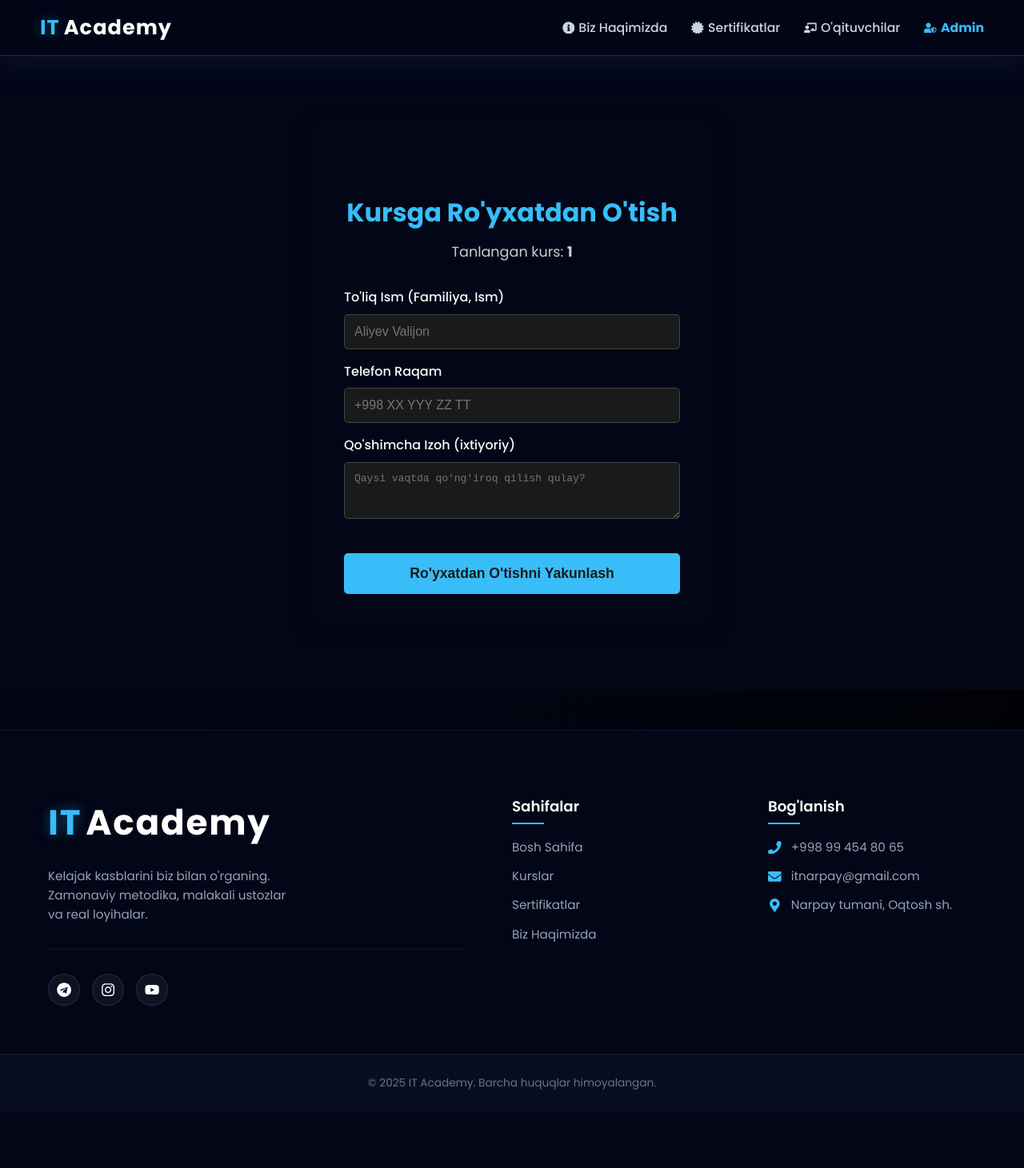
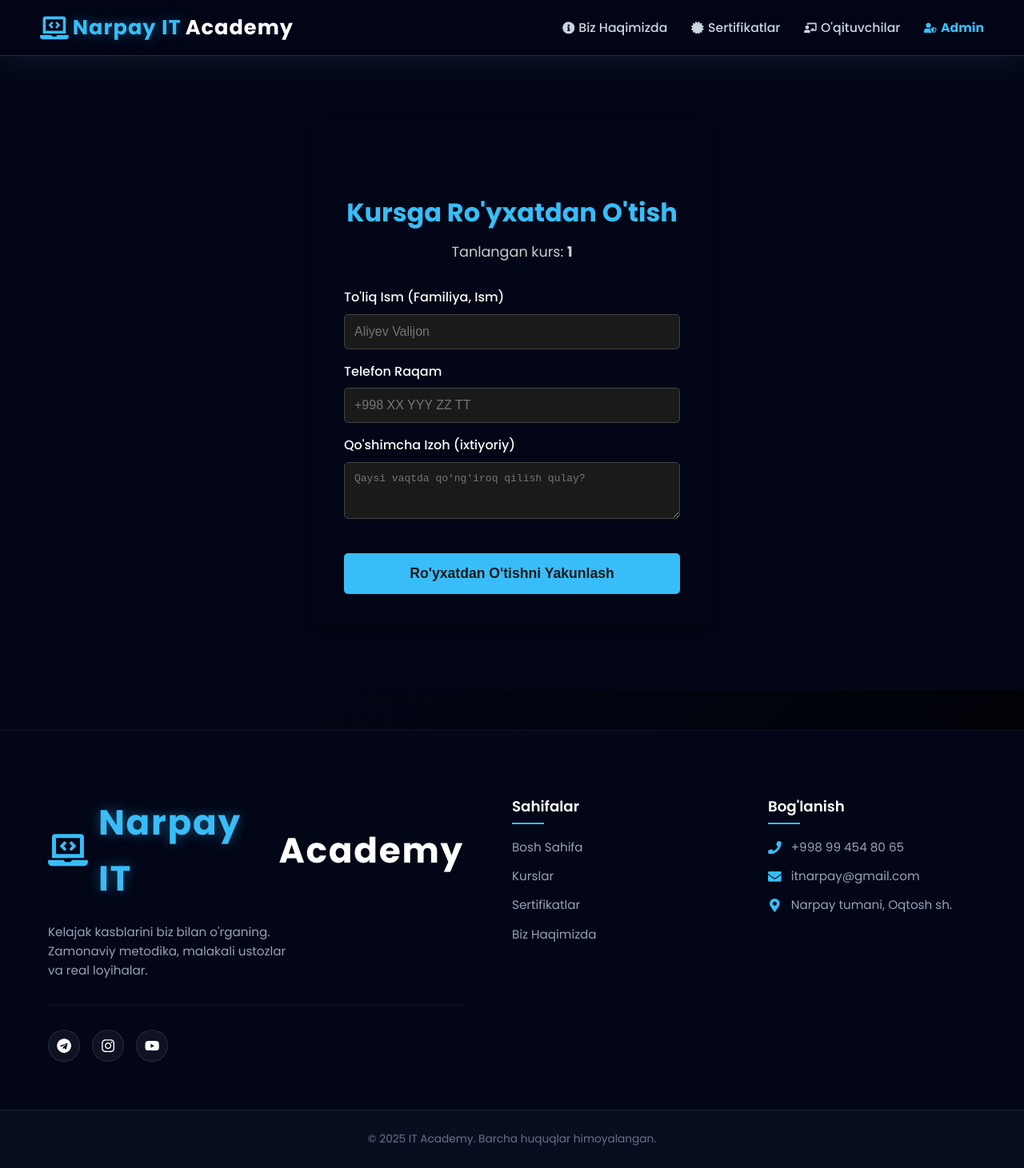
Before and after one commit to Nurbeko3/NarpayIT, a React (Vite) app: page /register/1 in a window 1280 px wide. Shown: the whole page at 80% size. Before the commit the page ends 1391 px from the top, so only its background shows below. Built offline with nearby package versions, Linux system fonts and the light colour scheme.

Commit message:
New preparing for deployment

```diff
--- a/index.html
+++ b/index.html
@@ -2,9 +2,9 @@
 <html lang="en">
   <head>
     <meta charset="UTF-8" />
-    <link rel="icon" type="image/svg+xml" href="/vite.svg" />
+    <link rel="icon" type="image/svg+xml" href="/logo.svg" />
     <meta name="viewport" content="width=device-width, initial-scale=1.0" />
-    <title>it-site-cretificate</title>
+    <title>Narpay IT | Academy</title>
   </head>
   <body>
     <div id="root"></div>
--- a/src/css/About.css
+++ b/src/css/About.css
@@ -52,7 +52,8 @@
   transition: transform 0.3s ease;
 }
 
-.mission-card:hover, .skills-card:hover {
+.mission-card:hover,
+.skills-card:hover {
   transform: translateY(-5px);
   border-color: rgba(56, 189, 248, 0.3);
 }
--- a/src/css/Hero.css
+++ b/src/css/Hero.css
@@ -197,7 +197,8 @@
     width: 100%;
   }
 
-  .btn-primary, .btn-secondary {
+  .btn-primary,
+  .btn-secondary {
     width: 100%;
     justify-content: center;
   }
--- a/src/sections/Certificates.jsx
+++ b/src/sections/Certificates.jsx
@@ -1,6 +1,6 @@
 import { useCertificates } from "../context/CertificateContext";
 import QRCode from "react-qr-code";
-import '../css/Certificates.css'
+import "../css/Certificates.css";
 
 function Certificates() {
   const { certificates } = useCertificates();
--- a/src/sections/Footer.jsx
+++ b/src/sections/Footer.jsx
@@ -7,6 +7,7 @@ import {
   FaTelegram,
   FaInstagram,
   FaYoutube,
+  FaLaptopCode,
 } from "react-icons/fa";
 import "../css/Footer.css";
 
@@ -20,8 +21,11 @@ function Footer() {
           <div className="footer-brand">
             <div className="logo footer-logo">
               <Link to="/">
-                <span className="logo-text">IT </span>
-                <span className="logo-highlight">Academy</span>
+                <FaLaptopCode
+                  style={{ fontSize: "1.2em", color: "var(--primary-color)", marginRight: "8px" }}
+                />
+                <span className="logo-text">Narpay IT</span>
+                <span className="logo-highlight"> Academy</span>
               </Link>
             </div>
             <p className="brand-desc">
--- a/src/sections/Header.jsx
+++ b/src/sections/Header.jsx
@@ -1,6 +1,12 @@
 import React from "react";
 import { Link } from "react-router-dom";
-import { FaInfoCircle, FaCertificate, FaChalkboardTeacher, FaUserShield } from "react-icons/fa";
+import {
+  FaInfoCircle,
+  FaCertificate,
+  FaChalkboardTeacher,
+  FaUserShield,
+  FaLaptopCode,
+} from "react-icons/fa";
 import "../App.css";
 import "../css/Header.css";
 
@@ -9,8 +15,9 @@ function Header() {
     <header className="header-container">
       <div className="logo">
         <Link to="/">
-          <span className="logo-text">IT </span>
-          <span className="logo-highlight">Academy</span>
+          <FaLaptopCode style={{ fontSize: "1.4em", color: "var(--primary-color)" }} />
+          <span className="logo-text">Narpay IT</span>
+          <span className="logo-highlight"> Academy</span>
         </Link>
       </div>
       <nav className="nav-menu">
```
Also changed, not shown: src/css/Contact.css (+8 -2 lines), public/logo.svg (added), src/css/Advantages.css (line endings or trailing spaces), src/css/Courses.css (line endings or trailing spaces), src/css/Footer.css (line endings or trailing spaces), src/css/Header.css (line endings or trailing spaces), src/css/Location.css (line endings or trailing spaces).
